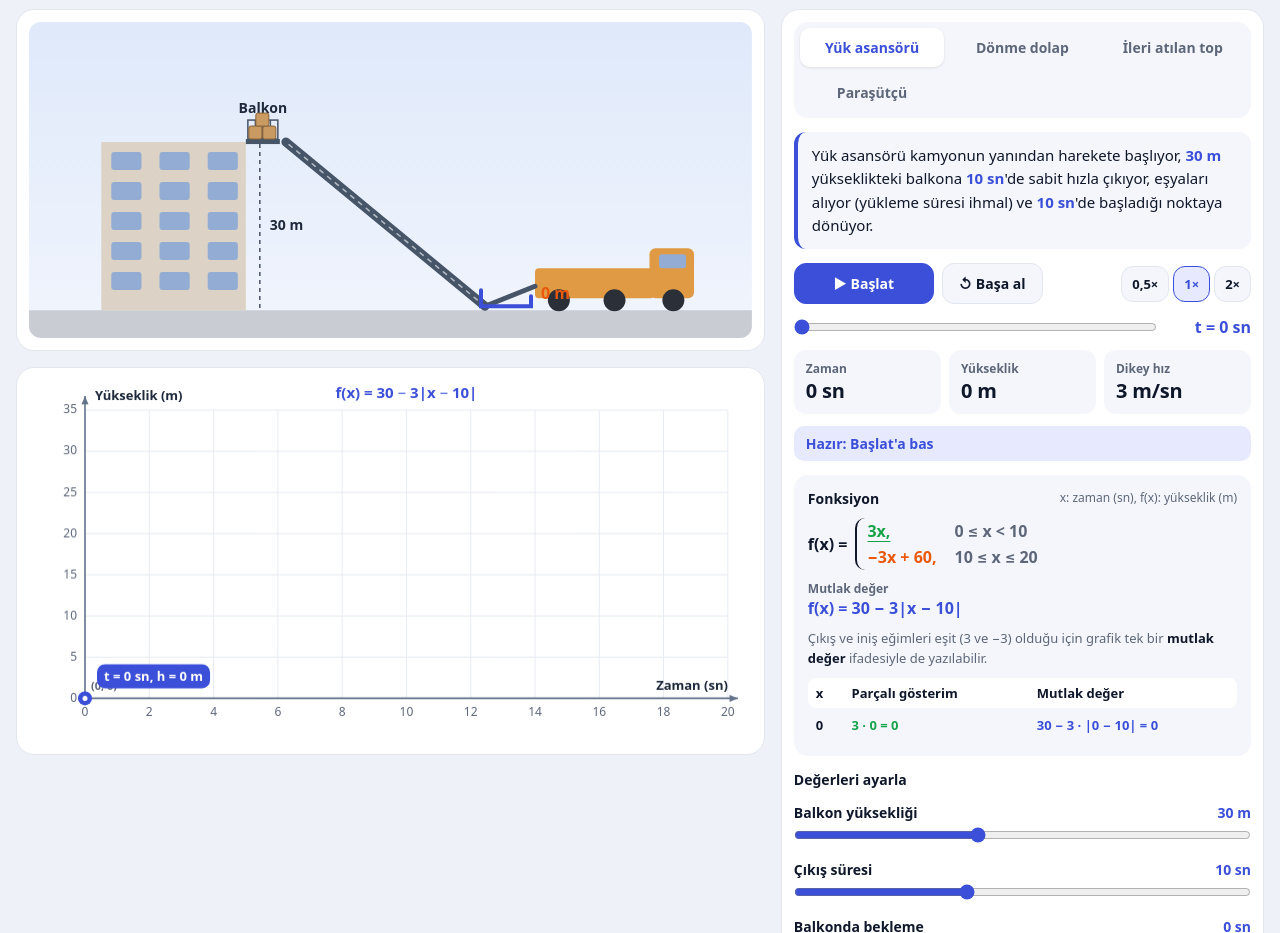
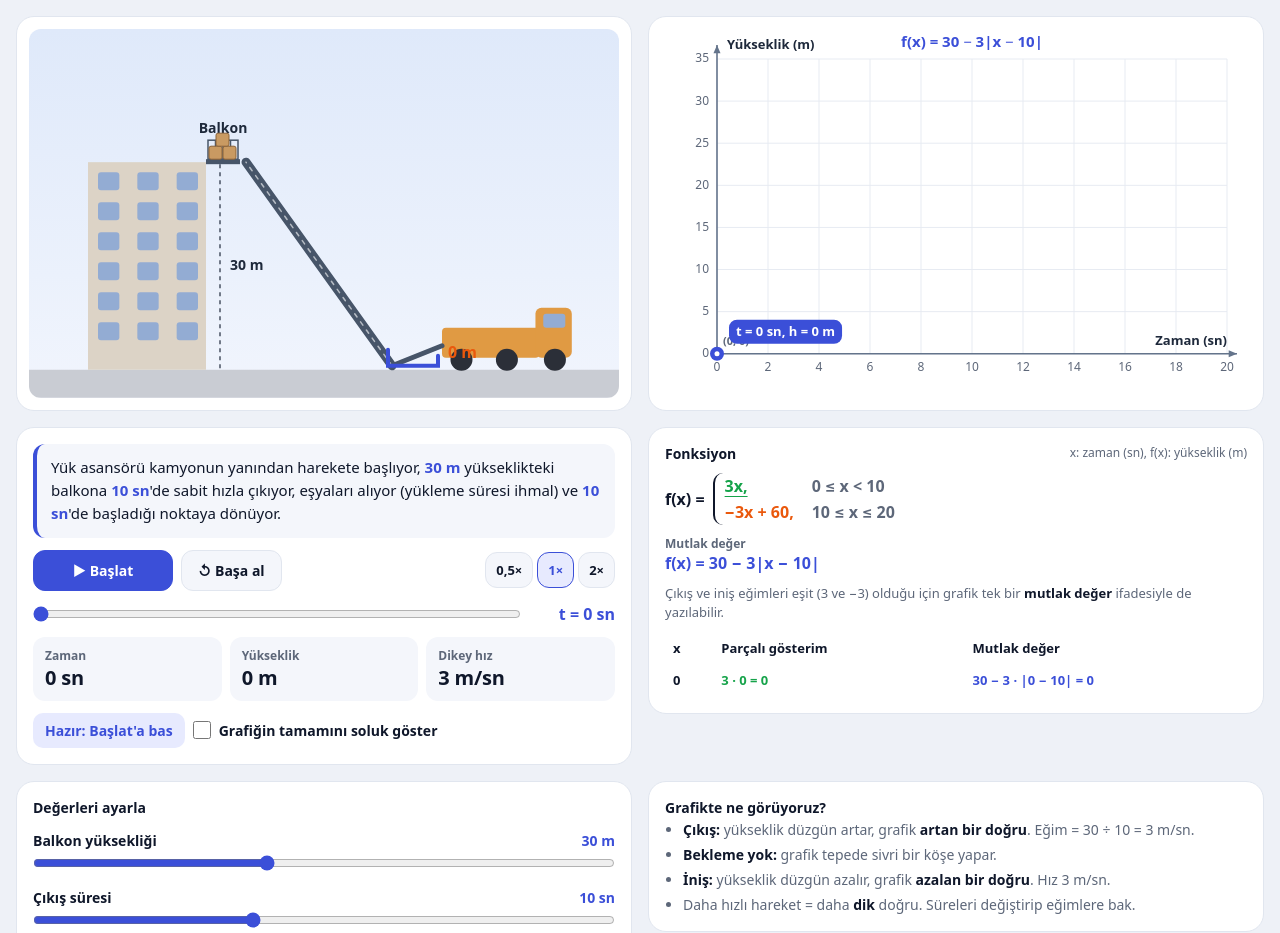
Before and after one commit to BurcuBoncukcu/matematiklaboratuvari, a plain HTML site: page projects/zamanabagliyukseklik.html in a window 1280 px wide. Shown: the part 91-1024 px from the top of the page. Drawn offline with Linux system fonts and the light colour scheme.

Commit message:
Yeni düzen: örnekler başlıkta, animasyon ve grafik yan yana

```diff
--- a/projects/zamanabagliyukseklik.html
+++ b/projects/zamanabagliyukseklik.html
@@ -72,16 +72,14 @@
   }
   .icon-btn:hover { border-color: var(--accent); }
 
-  .layout { display: grid; grid-template-columns: minmax(0, 1.55fr) minmax(320px, 1fr); gap: 16px; }
-  .left { display: flex; flex-direction: column; gap: 16px; min-width: 0; }
-  .card { background: var(--surface); border: 1px solid var(--border); border-radius: 18px; padding: 12px; }
-  .canvas-box { position: relative; width: 100%; }
-  .scene-box { aspect-ratio: 16 / 7; }
-  .graph-box { aspect-ratio: 16 / 8; }
+  .stage, .below { display: grid; grid-template-columns: repeat(2, minmax(0, 1fr)); gap: 16px; align-items: start; }
+  .canvas-box { position: relative; width: 100%; aspect-ratio: 16 / 10; }
   canvas { position: absolute; inset: 0; width: 100%; height: 100%; display: block; border-radius: 12px; }
-
-  .panel { display: flex; flex-direction: column; gap: 14px; }
-  .tabs { display: grid; grid-template-columns: repeat(auto-fit, minmax(120px, 1fr)); gap: 6px; background: var(--surface-2); padding: 6px; border-radius: 14px; }
+  .card { background: var(--surface); border: 1px solid var(--border); border-radius: 18px; padding: 12px; min-width: 0; }
+  .controls { display: flex; flex-direction: column; gap: 12px; padding: 16px; }
+  .params, .explain { padding: 16px; }
+  .tabs { display: flex; gap: 4px; background: var(--surface-2); padding: 5px; border-radius: 14px; overflow-x: auto; flex: 0 1 auto; min-width: 0; }
+  .tab { white-space: nowrap; }
   .tab {
     border: 0; background: transparent; padding: 10px 8px; border-radius: 10px; cursor: pointer;
     font-weight: 650; font-size: 14px; color: var(--muted);
@@ -125,7 +123,7 @@
   .check { display: flex; align-items: center; gap: 8px; font-size: 14px; font-weight: 600; cursor: pointer; }
   .check input { width: 18px; height: 18px; accent-color: var(--accent); }
 
-  .fn { display: flex; flex-direction: column; gap: 10px; background: var(--surface-2); border-radius: 14px; padding: 14px; }
+  .fn { display: flex; flex-direction: column; gap: 10px; padding: 16px; }
   .fn h2 { font-size: 14px; font-weight: 750; display: flex; justify-content: space-between; gap: 8px; flex-wrap: wrap; }
   .fn .hint { font-weight: 500; color: var(--muted); font-size: 12px; }
   .pw { display: flex; align-items: center; gap: 8px; font-size: 16px; font-weight: 650; font-variant-numeric: tabular-nums; }
@@ -145,9 +143,9 @@
   .explain li b { color: var(--text); }
 
   @media (max-width: 960px) {
-    .layout { grid-template-columns: 1fr; }
-    .scene-box { aspect-ratio: 16 / 9; }
-    .graph-box { aspect-ratio: 4 / 3; }
+    .stage, .below { grid-template-columns: 1fr; }
+    header { flex-wrap: wrap; }
+    .tabs { order: 3; width: 100%; }
   }
   @media (max-width: 480px) {
     .app { padding: 10px; }
@@ -160,25 +158,20 @@
   <header>
     <div class="brand">
       <div class="mark" aria-hidden="true">h(t)</div>
-      <div>
       <h1>Zamana Bağlı Yükseklik</h1>
-        <div class="sub">Hareketi izle, yükseklik grafiğinin nasıl oluştuğunu gör.</div>
     </div>
-    </div>
+    <nav class="tabs" role="tablist" id="tabs" aria-label="Örnekler"></nav>
     <button class="icon-btn" id="themeBtn" aria-label="Tema değiştir" title="Tema değiştir">◐</button>
   </header>
 
-  <div class="layout">
-    <div class="left">
-      <div class="card"><div class="canvas-box scene-box"><canvas id="scene" aria-label="Hareket animasyonu"></canvas></div></div>
-      <div class="card"><div class="canvas-box graph-box"><canvas id="graph" aria-label="Yükseklik-zaman grafiği"></canvas></div></div>
+  <div class="stage">
+    <div class="card"><div class="canvas-box"><canvas id="scene" aria-label="Hareket animasyonu"></canvas></div></div>
+    <div class="card"><div class="canvas-box"><canvas id="graph" aria-label="Yükseklik-zaman grafiği"></canvas></div></div>
   </div>
 
-    <aside class="card panel">
-      <div class="tabs" role="tablist" id="tabs"></div>
+  <div class="below">
+    <div class="card controls">
       <div class="story" id="story"></div>
-
-      <div class="controls">
       <div class="row">
         <button class="btn primary" id="playBtn">▶ Başlat</button>
         <button class="btn" id="resetBtn">↺ Başa al</button>
@@ -197,22 +190,24 @@
         <div class="ro"><span>Yükseklik</span><strong id="roH">0 m</strong></div>
         <div class="ro"><span>Dikey hız</span><strong id="roV">0 m/sn</strong></div>
       </div>
+      <div class="row">
         <div class="state" id="state">Hazır</div>
+        <label class="check"><input type="checkbox" id="fullCurve"> Grafiğin tamamını soluk göster</label>
+      </div>
     </div>
 
-      <div class="fn">
+    <div class="card fn">
       <h2>Fonksiyon <span class="hint">x: zaman (sn), f(x): yükseklik (m)</span></h2>
       <div id="fnPieces"></div>
       <div id="fnSingles"></div>
       <p class="fn-note" id="fnNote"></p>
       <div class="table-wrap"><table class="vt" id="fnTable"></table></div>
     </div>
+  </div>
 
-      <div class="params" id="params"></div>
-      <label class="check"><input type="checkbox" id="fullCurve"> Grafiğin tamamını soluk göster</label>
-
-      <div class="explain"><h2>Grafikte ne görüyoruz?</h2><ul id="explain"></ul></div>
-    </aside>
+  <div class="below">
+    <div class="card params" id="params"></div>
+    <div class="card explain"><h2>Grafikte ne görüyoruz?</h2><ul id="explain"></ul></div>
   </div>
 </div>
 
@@ -837,7 +832,7 @@
       <tr><td>${num(t)}</td>${cols.map(c => `<td style="color:${c[2]}">${c[1]}</td>`).join('')}</tr>`;
   }
 
-  new ResizeObserver(() => draw()).observe(document.querySelector('.layout'));
+  new ResizeObserver(() => draw()).observe(document.querySelector('.stage'));
   setup();
 })();
 </script>
```
Lines whose indentation alone changed are shown as unchanged.
